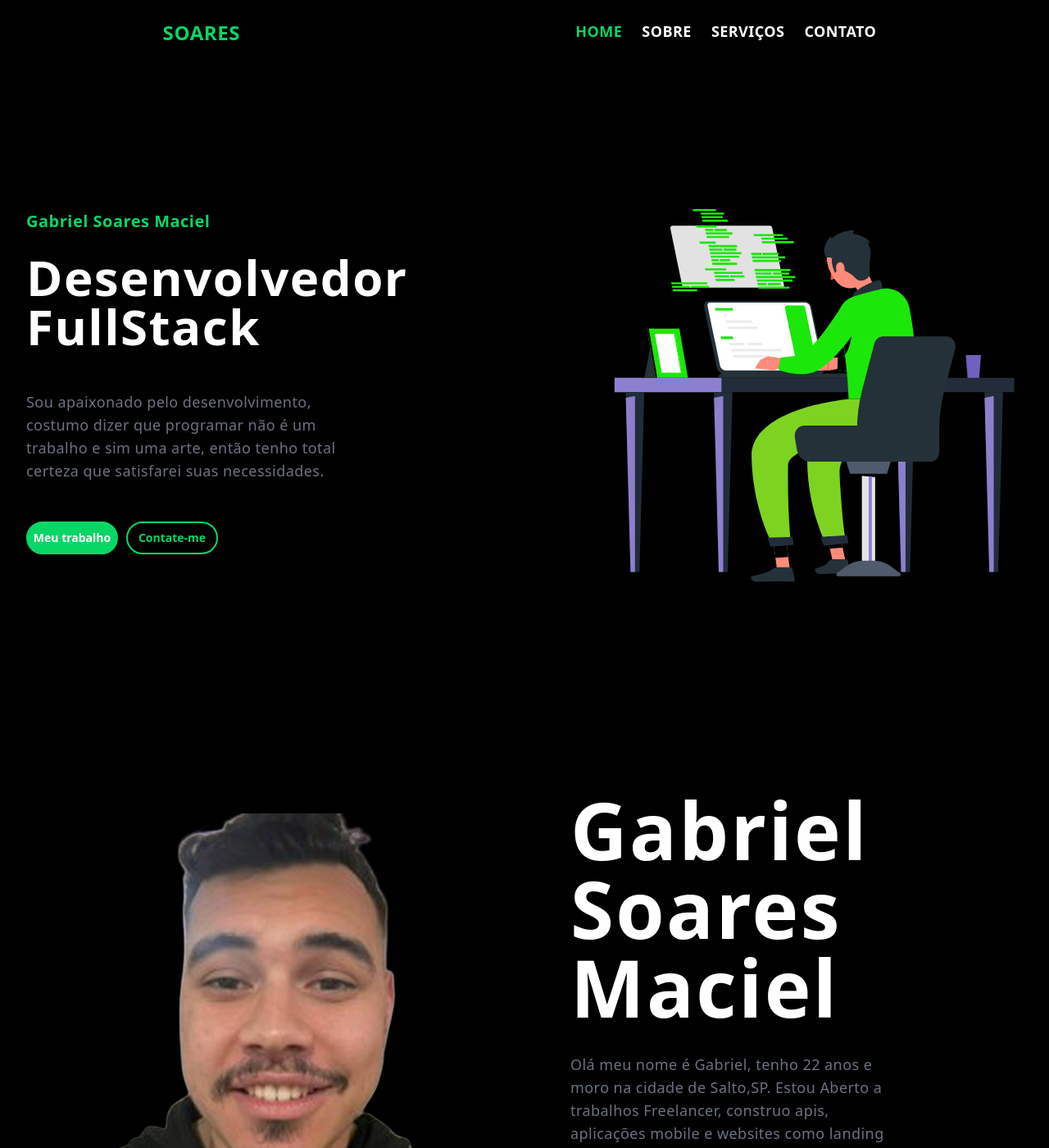
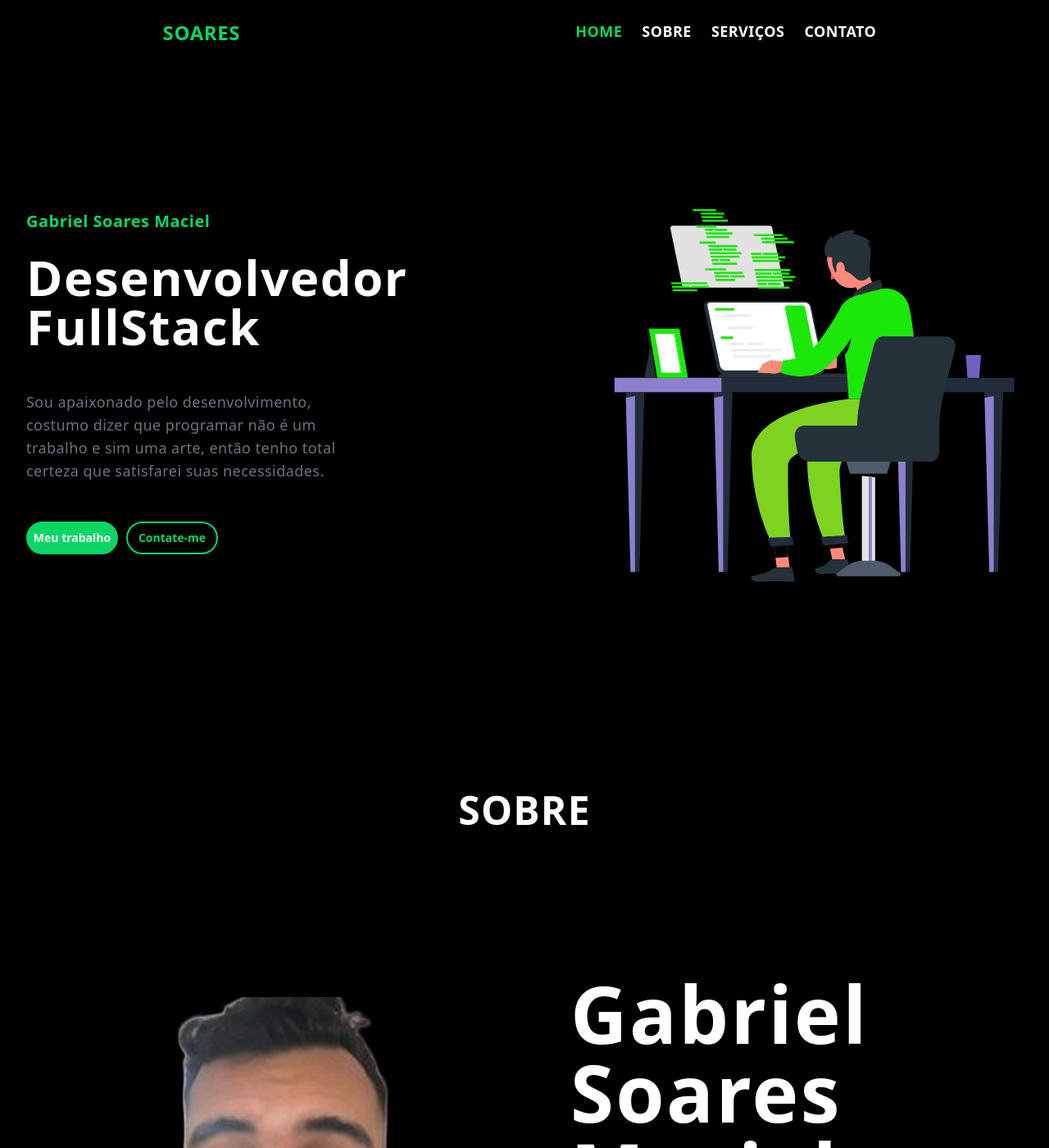
Before and after one commit to GabrielSoares-Dev/Portfolio-v2, a Next.js app: page / in a window 1280 px wide. Shown: the top 1400 px of the page at 82% size. Built offline with nearby package versions, Linux system fonts and the light colour scheme.

Commit message:
fix title

```diff
--- a/src/app/(components)/About/index.tsx
+++ b/src/app/(components)/About/index.tsx
@@ -9,6 +9,11 @@
   return (
     <section className="py-36 bg-blueGray-50 overflow-hidden">
       <div className="container px-4 mx-auto">
+        <div className="flex justify-center mb-32">
+          <h1 className="text-white mb-8 text-4xl font-bold  md:mb-12 md:text-5xl">
+            SOBRE
+          </h1>
+        </div>
         <div className="flex flex-wrap lg:items-center -m-8 lg:-m-14">
           <div className="w-full md:w-1/2 p-8 lg:p-14">
             <div className="relative max-w-max mx-auto lg:ml-auto lg:mr-0 overflow-hidden rounded-2xl">
--- a/src/app/(components)/Introduction/index.tsx
+++ b/src/app/(components)/Introduction/index.tsx
@@ -9,7 +9,7 @@
   const { ref } = useIntroduction()
   return (
     <div className=" pb-6 sm:pb-8 lg:pb-12">
-      <div className="mx-auto max-w-screen-2xl px-4 md:px-8">
+      <div className="mx-auto px-4 md:px-8">
         <section className="flex flex-col justify-between gap-6 sm:gap-10 md:gap-16 lg:flex-row">
           <div className="flex flex-col justify-center sm:text-center lg:py-12 lg:text-left xl:w-5/12 xl:py-24">
             <p className="mb-4 font-semibold text-primary md:mb-6 md:text-lg xl:text-xl">
```
